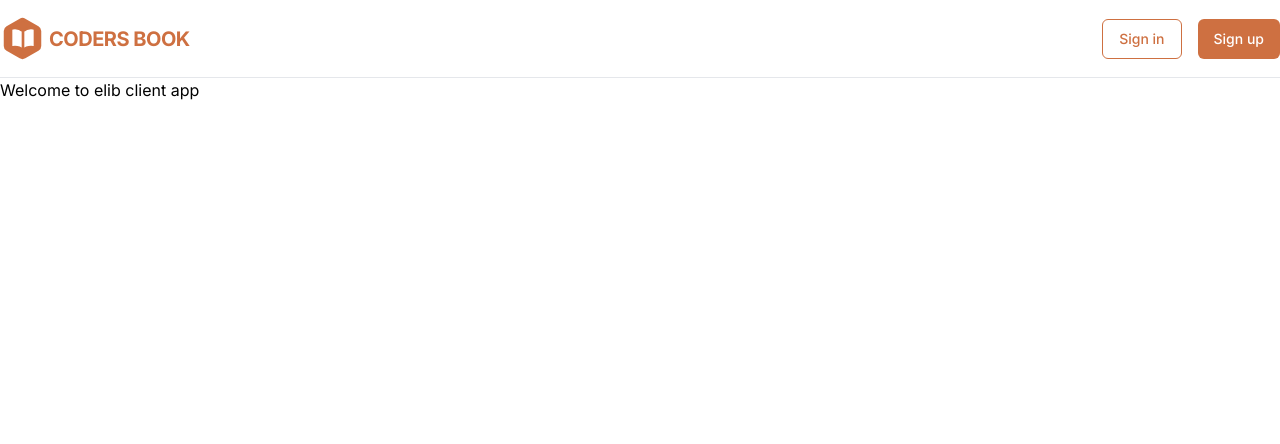
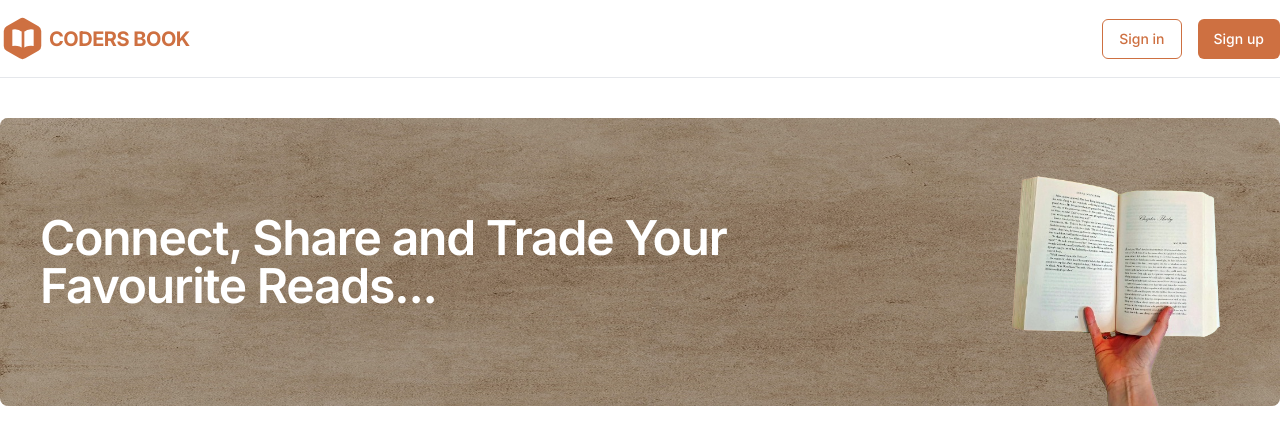
Before and after one commit to devdeepak06/elib-client-app, a Next.js app: page / in a window 1280 px wide. Shown: the top 444 px of the page. Built offline with nearby package versions, Linux system fonts and the light colour scheme.

Commit message:
add banner

```diff
--- a/src/app/page.tsx
+++ b/src/app/page.tsx
@@ -1,9 +1,9 @@
 import Image from "next/image";
-
+import Banner from "@/components/Banner";
 export default function Home() {
   return (
     <>
-      <h1>Welcome to elib client app</h1>
+      <Banner />
     </>
   );
 }
--- /dev/null
+++ b/src/components/Banner.tsx
@@ -0,0 +1,34 @@
+import React from "react";
+import Image from "next/image";
+
+const Banner = () => {
+  return (
+    <div className="mx-auto max-w-7xl py-10">
+      <div className="relative">
+        <Image
+          src={"/paper-bg.jpg"}
+          alt="billboard"
+          className="h-72 w-full rounded-lg"
+          height={0}
+          width={0}
+          sizes="100vw"
+        />
+        <div className="absolute inset-0 h-full w-full rounded-lg bg-gray-950 opacity-30" />
+        <Image
+          src={"/book.png"}
+          alt="billboard"
+          className="absolute bottom-0 right-5"
+          height={0}
+          width={0}
+          sizes="100vw"
+          style={{ width: "auto", height: "18rem" }}
+        />
+        <h3 className="absolute left-10 top-1/2 w-full max-w-3xl -translate-y-1/2 text-5xl font-semibold tracking-tight text-white">
+          Connect, Share and Trade Your Favourite Reads...
+        </h3>
+      </div>
+    </div>
+  );
+};
+
+export default Banner;
```
Also changed, not shown: public/book.png (added), public/paper-bg.jpg (added).
